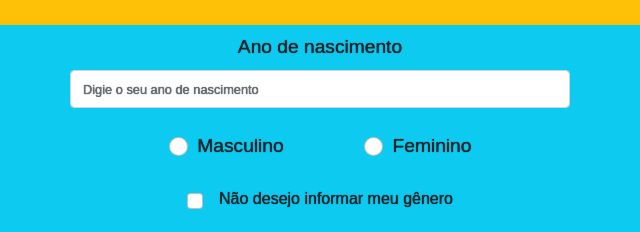
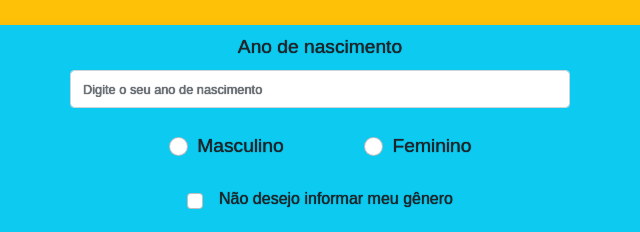
Before and after one commit to GabrielGPena793/FrontII_Check, a plain HTML site: page index.html in a window 1280 px wide. Shown: the part 271-503 px from the top of the page, 320-960 px from the left. Drawn offline with nearby package versions, Linux system fonts and the light colour scheme; a web font is replaced by a local one.

Commit message:
pequeno detalhe

```diff
--- a/index.html
+++ b/index.html
@@ -28,7 +28,7 @@
            <form >
                <div class="form-anoNascimento">
                     <label class="form-label " for="anoNascimento">Ano de nascimento</label>
-                    <input class="form-control" type="number" name="anoNascimento" id="anoNascimento" placeholder="Digie o seu ano de nascimento">
+                    <input class="form-control" type="number" name="anoNascimento" id="anoNascimento" placeholder="Digite o seu ano de nascimento">
                 </div>
                 <div class="container-check d-flex my-4 justify-content-around ">
                     <div class="form-check me-5">
--- a/js/script.js
+++ b/js/script.js
@@ -1,8 +1,4 @@
 const button = document.querySelector("button");
-
-
-
-
 
 button.addEventListener("click", (event) =>{
     event.preventDefault();
```
